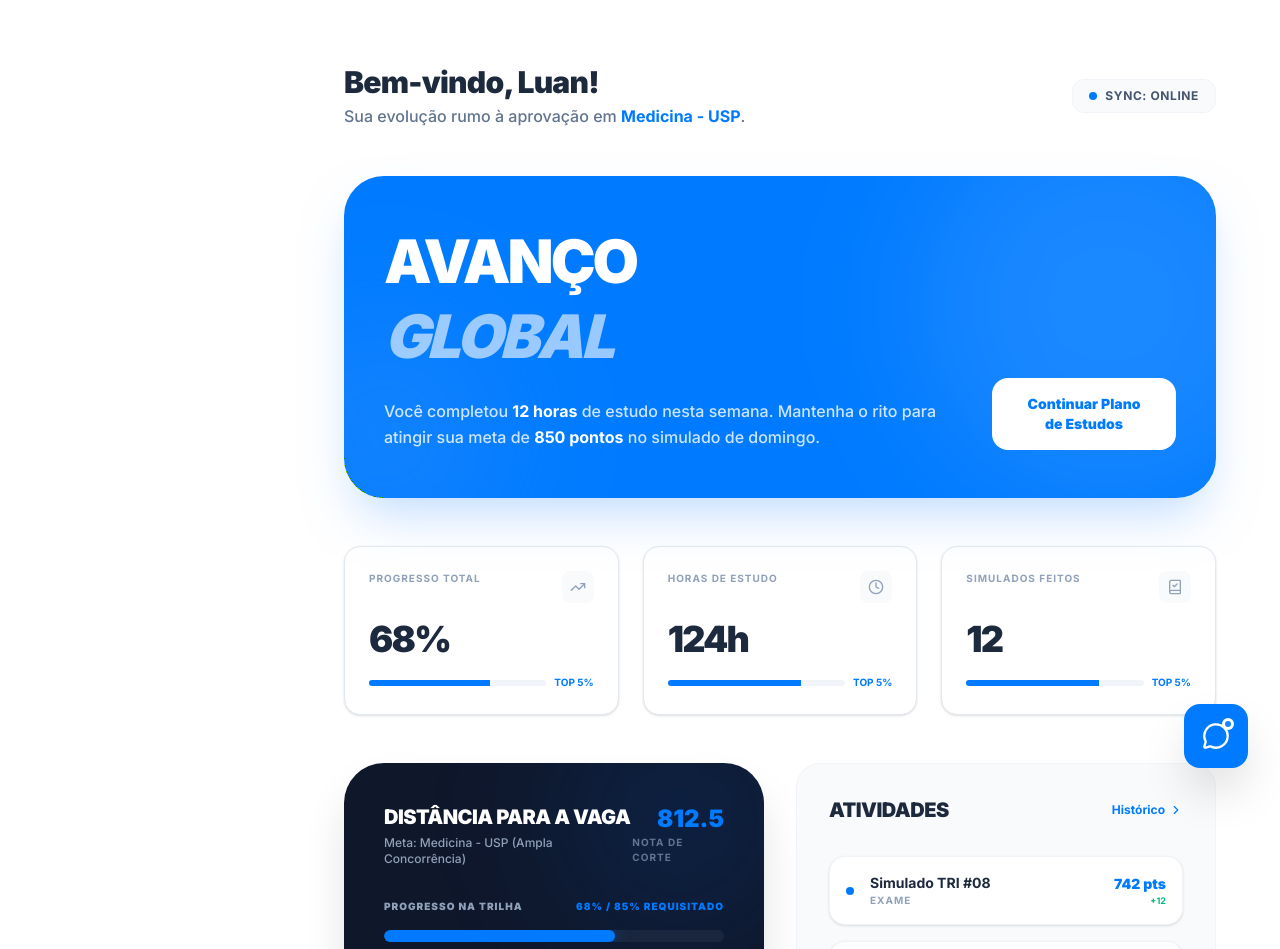
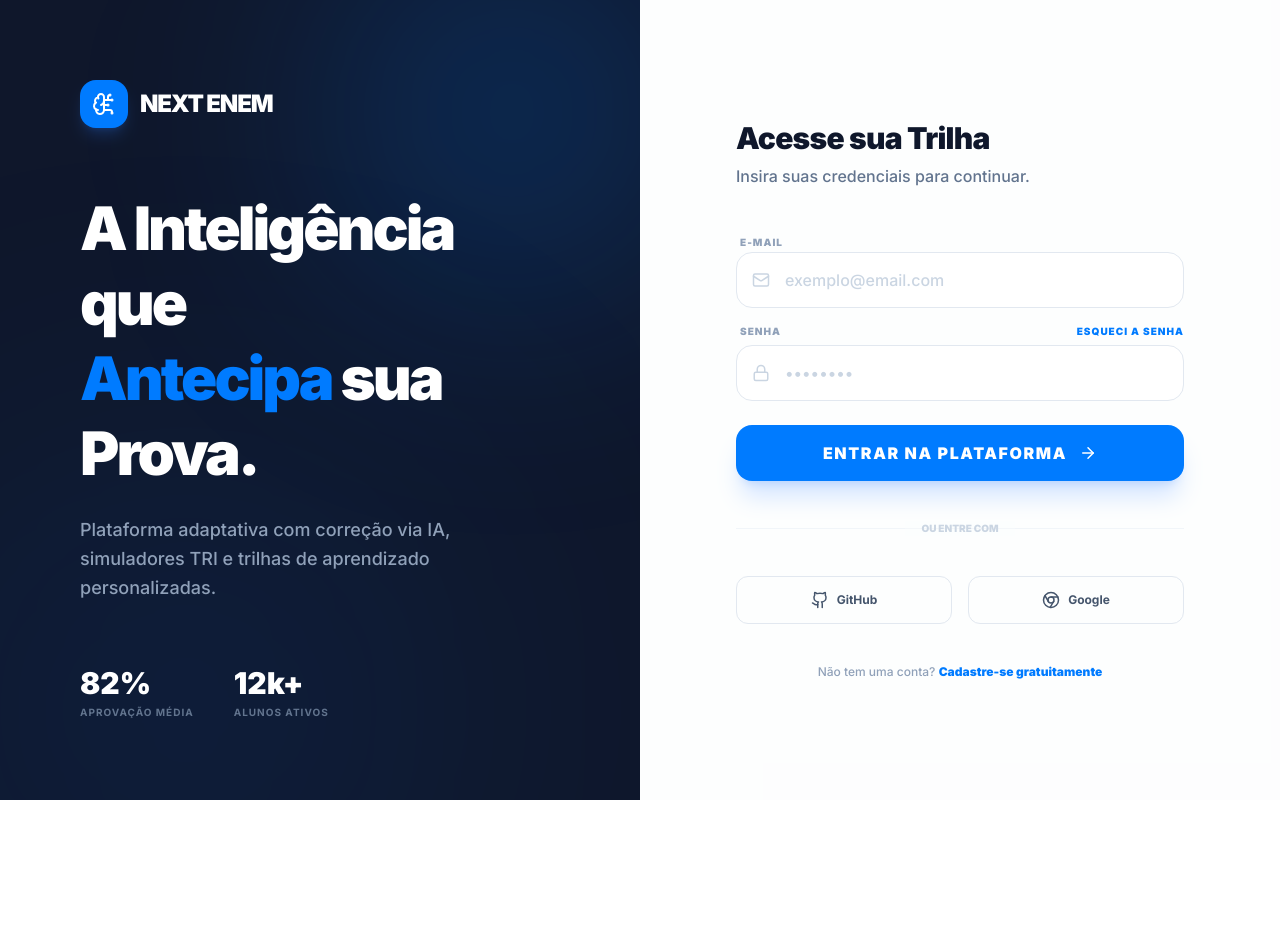
Before and after one commit to luanram0s/nextenem-, a React (Vite) app: page / in a window 1280 px wide. Shown: the top 949 px of the page. After the commit the page ends 800 px from the top, so only its background shows below. Built offline with nearby package versions, Linux system fonts and the light colour scheme.

Commit message:
feat: Implement user authentication and login page
Adds a login page and integrates authentication flow into the application.
Users must now log in to access the main dashboard and features.
The sidebar now includes a logout button.
Persistent login state is maintained using localStorage.

```diff
--- a/src/App.tsx
+++ b/src/App.tsx
@@ -4,10 +4,15 @@ import Dashboard from './pages/Dashboard';
 import StudyRoom from './pages/StudyRoom';
 import Simulados from './pages/Simulados';
 import Redacao from './pages/Redacao';
+import Login from './pages/Login';
 import LaraChat from './components/LaraChat';
 import { motion, AnimatePresence } from 'motion/react';
 
 export default function App() {
+  const [isLoggedIn, setIsLoggedIn] = useState(() => {
+    return localStorage.getItem('next_enem_auth') === 'true';
+  });
+
   const [activeTab, setActiveTab] = useState(() => {
     return localStorage.getItem('next_enem_active_tab') || 'dashboard';
   });
@@ -16,6 +21,20 @@ export default function App() {
   useEffect(() => {
     localStorage.setItem('next_enem_active_tab', activeTab);
   }, [activeTab]);
+
+  const handleLogin = () => {
+    setIsLoggedIn(true);
+    localStorage.setItem('next_enem_auth', 'true');
+  };
+
+  const handleLogout = () => {
+    setIsLoggedIn(false);
+    localStorage.setItem('next_enem_auth', 'false');
+  };
+
+  if (!isLoggedIn) {
+    return <Login onLogin={handleLogin} />;
+  }
 
   const renderContent = () => {
     switch (activeTab) {
@@ -44,9 +63,10 @@ export default function App() {
         setActiveTab={setActiveTab}
         isOpen={isSidebarOpen}
         setIsOpen={setIsSidebarOpen}
+        onLogout={handleLogout}
       />
 
-      <main className="transition-all duration-300 md:ml-[280px] p-8 lg:p-16 max-w-7xl mx-auto">
+      <main className="transition-all duration-300 md:ml-[280px] p-8 lg:p-16 max-w-[1600px] mx-auto">
         <AnimatePresence mode="wait">
           <motion.div
             key={activeTab}
--- a/src/pages/Dashboard.tsx
+++ b/src/pages/Dashboard.tsx
@@ -35,22 +35,26 @@ export default function Dashboard() {
   }, [course]);
 
   return (
-    <div className="space-y-12 animate-in fade-in duration-700">
+    <div className="space-y-12 animate-in fade-in duration-700 bg-transparent">
+      {/* Welcome Header */}
       <div className="flex justify-between items-center">
         <div>
           <h2 className="text-3xl font-black text-slate-800 tracking-tight">Bem-vindo, Luan!</h2>
           <p className="text-slate-500 font-medium mt-1">Sua evolução rumo à aprovação em <span className="text-next-blue font-bold">{course}</span>.</p>
         </div>
         <div className="hidden sm:flex gap-2">
-          <div className="px-4 py-2 bg-slate-50 border border-slate-100 rounded-xl flex items-center gap-2">
-            <div className="w-2 h-2 bg-next-blue rounded-full animate-pulse" />
-            <span className="text-xs font-bold text-slate-600 uppercase tracking-wider">Sync: Online</span>
+          <div className="px-4 py-2 bg-white border border-slate-100 rounded-xl flex items-center gap-2 shadow-sm">
+            <div className="w-2 h-2 bg-emerald-500 rounded-full animate-pulse" />
+            <span className="text-xs font-bold text-slate-600 uppercase tracking-wider">LARA: Ativa</span>
           </div>
         </div>
       </div>
 
+      <div className="grid grid-cols-1 xl:grid-cols-12 gap-12 items-start">
+        {/* COL 2: MAIN CONTENT (8/12) */}
+        <div className="xl:col-span-8 space-y-10">
           <header className="relative py-12 px-10 bg-next-blue rounded-[2.5rem] overflow-hidden shadow-2xl shadow-blue-200">
-        <div className="relative z-10 flex flex-col md:flex-row justify-between items-end gap-8">
+            <div className="relative z-10 flex flex-col justify-between items-start gap-8">
               <div className="max-w-xl">
                 <h1 className="text-5xl md:text-6xl font-black text-white leading-tight tracking-tighter">
                   AVANÇO<br />
@@ -61,17 +65,15 @@ export default function Dashboard() {
                   Mantenha o rito para atingir sua meta de <span className="text-white font-bold">850 pontos</span> no simulado de domingo.
                 </p>
               </div>
-          <button className="bg-white text-next-blue px-8 py-4 rounded-2xl font-black text-sm hover:scale-105 transition-transform flex items-center gap-2">
+              <button className="bg-white text-next-blue px-8 py-4 rounded-2xl font-black text-sm hover:scale-105 transition-transform flex items-center gap-2 shadow-xl shadow-blue-900/10">
                 Continuar Plano de Estudos
               </button>
             </div>
 
-        {/* Abstract shapes for tech vibe */}
             <div className="absolute top-[-20%] right-[-10%] w-96 h-96 bg-white/10 rounded-full blur-3xl" />
             <div className="absolute bottom-[-20%] left-[-10%] w-64 h-64 bg-blue-400/20 rounded-full blur-3xl" />
           </header>
 
-      {/* Stats Grid */}
           <motion.div
             variants={container}
             initial="hidden"
@@ -111,51 +113,9 @@ export default function Dashboard() {
             })}
           </motion.div>
 
-      <div className="grid grid-cols-1 lg:grid-cols-2 gap-8">
-        <section className="p-10 bg-slate-900 rounded-[2.5rem] text-white shadow-2xl shadow-slate-900/20 relative overflow-hidden">
-          <div className="relative z-10 space-y-8">
-            <div className="flex justify-between items-start">
-              <div>
-                <h3 className="text-xl font-black uppercase tracking-tight">Distância para a Vaga</h3>
-                <p className="text-xs text-slate-400 mt-1 font-medium">Meta: Medicina - USP (Ampla Concorrência)</p>
-              </div>
-              <div className="flex flex-col items-end">
-                <span className="text-2xl font-black text-next-blue">812.5</span>
-                <span className="text-[10px] font-bold text-slate-500 uppercase tracking-widest">Nota de Corte</span>
-              </div>
-            </div>
-
-            <div className="space-y-4">
-              <div className="flex justify-between text-[10px] font-black uppercase tracking-widest">
-                <span className="text-slate-400">Progresso na Trilha</span>
-                <span className="text-next-blue">68% / 85% Requisitado</span>
-              </div>
-              <div className="h-3 bg-white/5 rounded-full overflow-hidden">
-                <div className="h-full bg-next-blue w-[68%] rounded-full shadow-[0_0_15px_rgba(0,123,255,0.5)]" />
-              </div>
-            </div>
-
-            <div className="p-5 bg-white/5 rounded-2xl border border-white/5 flex items-center justify-between">
-              <div className="flex items-center gap-4">
-                <div className="w-10 h-10 bg-next-blue/20 rounded-full flex items-center justify-center text-next-blue">
-                  <Target size={20} />
-                </div>
-                <div>
-                  <p className="text-xs font-black">Faltam ~120 questões</p>
-                  <p className="text-[10px] text-slate-500">Média TRI necessária: 780+</p>
-                </div>
-              </div>
-              <ChevronRight size={16} className="text-slate-600" />
-            </div>
-          </div>
-
-          {/* Abstract background shape */}
-          <div className="absolute top-[-20%] right-[-10%] w-64 h-64 bg-next-blue/10 rounded-full blur-3xl pointer-events-none" />
-        </section>
-
-        <section className="p-8 bg-slate-50 rounded-3xl border border-slate-100">
+          <section className="p-8 bg-white border border-slate-100 rounded-3xl shadow-sm">
             <div className="flex items-center justify-between mb-8">
-            <h3 className="text-xl font-black text-slate-800 uppercase tracking-tight">Atividades</h3>
+              <h3 className="text-xl font-black text-slate-800 uppercase tracking-tight">Atividade Recente</h3>
               <button className="text-xs font-bold text-next-blue flex items-center gap-1 hover:underline">
                 Histórico <ChevronRight size={14} />
               </button>
@@ -166,9 +126,11 @@ export default function Dashboard() {
                 { title: 'Módulo: Geometria', type: 'Estudo', value: '85%', trend: 'OK' },
                 { title: 'Redação: IA e Ética', type: 'Envio', value: '920 pts', trend: '+40' },
               ].map((activity, i) => (
-              <div key={i} className="flex items-center justify-between p-4 bg-white rounded-2xl border border-slate-200/50 shadow-sm">
+                <div key={i} className="flex items-center justify-between p-5 bg-slate-50/50 rounded-2xl border border-slate-100/50 hover:bg-white hover:border-slate-200 transition-all cursor-pointer">
                   <div className="flex items-center gap-4">
-                  <div className="w-2 h-2 rounded-full bg-next-blue" />
+                    <div className="w-10 h-10 bg-white rounded-xl shadow-sm flex items-center justify-center text-next-blue font-black text-xs">
+                      {activity.type[0]}
+                    </div>
                     <div>
                       <p className="text-sm font-bold text-slate-800">{activity.title}</p>
                       <p className="text-[10px] font-bold text-slate-400 uppercase tracking-widest">{activity.type}</p>
@@ -182,19 +144,76 @@ export default function Dashboard() {
               ))}
             </div>
           </section>
+        </div>
 
-        <section className="p-8 border-2 border-dashed border-slate-200 rounded-3xl flex flex-col items-center justify-center text-center space-y-4">
-          <div className="w-16 h-16 bg-white rounded-2xl shadow-xl flex items-center justify-center text-slate-300">
-            <Target size={32} />
+        {/* COL 3: SIDEBAR WIDGETS (4/12) */}
+        <div className="xl:col-span-4 space-y-8">
+          <section className="p-10 bg-slate-900 rounded-[2.5rem] text-white shadow-2xl shadow-slate-900/20 relative overflow-hidden">
+            <div className="relative z-10 space-y-8">
+              <div className="flex justify-between items-start">
+                <div>
+                  <h3 className="text-lg font-black uppercase tracking-tight leading-tight">Radar de <br /> Aprovação</h3>
+                  <p className="text-[10px] text-slate-400 mt-2 font-bold uppercase tracking-widest">{course}</p>
+                </div>
+                <div className="w-12 h-12 bg-white/5 rounded-2xl flex items-center justify-center text-next-blue">
+                  <Target size={24} />
+                </div>
+              </div>
+
+              <div className="space-y-5">
+                <div className="space-y-2">
+                  <div className="flex justify-between text-[10px] font-black uppercase tracking-widest">
+                    <span className="text-slate-400">Geral</span>
+                    <span className="text-next-blue">68% / 85%</span>
+                  </div>
+                  <div className="h-2 bg-white/5 rounded-full overflow-hidden">
+                    <div className="h-full bg-next-blue w-[68%] rounded-full shadow-[0_0_15px_rgba(0,123,255,0.5)]" />
+                  </div>
+                </div>
+
+                <div className="flex items-center justify-between p-4 bg-white/5 rounded-2xl border border-white/5">
+                  <div>
+                    <p className="text-[10px] text-slate-500 font-bold uppercase tracking-widest">Faltam</p>
+                    <p className="text-xl font-black">~120 questões</p>
+                  </div>
+                  <div className="text-right">
+                    <p className="text-[10px] text-slate-500 font-bold uppercase tracking-widest">Média Alvo</p>
+                    <p className="text-xl font-black text-next-blue">780+</p>
+                  </div>
+                </div>
+              </div>
+            </div>
+
+            <div className="absolute top-[-20%] right-[-10%] w-64 h-64 bg-next-blue/10 rounded-full blur-3xl pointer-events-none" />
+          </section>
+
+          <section className="p-8 bg-white border border-slate-100 rounded-3xl space-y-6">
+            <div className="flex items-center gap-2 mb-2">
+              <GraduationCap size={18} className="text-slate-400" />
+              <h3 className="text-sm font-black text-slate-800 uppercase tracking-widest">Próxima Parada</h3>
+            </div>
+
+            <div className="p-6 bg-slate-50 rounded-2xl space-y-4">
+              <div className="flex items-start gap-4">
+                <div className="w-10 h-10 bg-next-blue text-white rounded-xl flex items-center justify-center flex-shrink-0 font-bold shadow-lg shadow-blue-100">
+                  BIO
                 </div>
                 <div>
-            <h3 className="text-lg font-black text-slate-800">Próximo Passo</h3>
-            <p className="text-sm text-slate-500 max-w-xs mt-2 font-medium">Finalize o módulo de Bioquímica para destravar o simulado de Ciências da Natureza.</p>
+                  <h4 className="text-sm font-black text-slate-800">Bioquímica</h4>
+                  <p className="text-xs text-slate-500 font-medium mt-1 leading-relaxed">Finalize este módulo para destravar o simulado Natureza.</p>
                 </div>
-          <button className="mt-4 px-6 py-2 bg-slate-100 text-slate-600 rounded-xl font-bold text-xs hover:bg-slate-200 transition-colors uppercase tracking-widest">
-            Ir para Trilha
+              </div>
+              <button className="w-full py-3 bg-slate-900 text-white rounded-xl font-black text-[10px] uppercase tracking-widest hover:bg-next-blue transition-all">
+                Continuar via LARA
               </button>
+            </div>
+
+            <div className="flex items-center justify-between pt-4 border-t border-slate-50">
+              <span className="text-[10px] font-bold text-slate-400 uppercase tracking-widest">Tempo de Estudo Hoje</span>
+              <span className="text-sm font-black text-slate-800">2h 45m</span>
+            </div>
           </section>
+        </div>
       </div>
     </div>
   );
--- /dev/null
+++ b/src/pages/Login.tsx
@@ -0,0 +1,158 @@
+import React, { useState } from 'react';
+import { motion } from 'motion/react';
+import { BrainCircuit, Mail, Lock, ArrowRight, Github, Chrome } from 'lucide-react';
+import { cn } from '@/src/lib/utils';
+
+interface LoginProps {
+  onLogin: () => void;
+}
+
+export default function Login({ onLogin }: LoginProps) {
+  const [email, setEmail] = useState('');
+  const [password, setPassword] = useState('');
+  const [isLoading, setIsLoading] = useState(false);
+
+  const handleSubmit = (e: React.FormEvent) => {
+    e.preventDefault();
+    setIsLoading(true);
+    // Simulate login
+    setTimeout(() => {
+      setIsLoading(false);
+      onLogin();
+    }, 1500);
+  };
+
+  return (
+    <div className="min-h-screen w-full flex bg-white overflow-hidden font-sans">
+      {/* Left Side: Branding & Visuals */}
+      <div className="hidden lg:flex lg:w-1/2 bg-slate-900 relative p-20 flex-col justify-between overflow-hidden">
+        <div className="relative z-10 flex items-center gap-3">
+          <div className="w-12 h-12 bg-next-blue rounded-2xl flex items-center justify-center shadow-lg shadow-blue-500/20">
+            <BrainCircuit size={24} className="text-white" />
+          </div>
+          <h1 className="text-2xl font-black text-white tracking-tighter uppercase">Next Enem</h1>
+        </div>
+
+        <div className="relative z-10 space-y-6">
+          <motion.h2
+            initial={{ opacity: 0, y: 30 }}
+            animate={{ opacity: 1, y: 0 }}
+            className="text-6xl font-black text-white leading-tight tracking-tighter"
+          >
+            A Inteligência que <br /> <span className="text-next-blue">Antecipa</span> sua Prova.
+          </motion.h2>
+          <p className="text-slate-400 text-lg max-w-md font-medium leading-relaxed">
+            Plataforma adaptativa com correção via IA, simuladores TRI e trilhas de aprendizado personalizadas.
+          </p>
+        </div>
+
+        <div className="relative z-10 flex gap-10">
+          <div>
+            <p className="text-3xl font-black text-white">82%</p>
+            <p className="text-[10px] font-bold text-slate-500 uppercase tracking-widest mt-1">Aprovação Média</p>
+          </div>
+          <div>
+            <p className="text-3xl font-black text-white">12k+</p>
+            <p className="text-[10px] font-bold text-slate-500 uppercase tracking-widest mt-1">Alunos Ativos</p>
+          </div>
+        </div>
+
+        {/* Abstract shapes */}
+        <div className="absolute top-[-10%] right-[-10%] w-96 h-96 bg-next-blue/20 rounded-full blur-[120px]" />
+        <div className="absolute bottom-[-20%] left-[-10%] w-[500px] h-[500px] bg-next-blue/10 rounded-full blur-[150px]" />
+      </div>
+
+      {/* Right Side: Login Form */}
+      <div className="w-full lg:w-1/2 flex items-center justify-center p-8 md:p-20 bg-slate-50/30">
+        <motion.div
+          initial={{ opacity: 0, x: 20 }}
+          animate={{ opacity: 1, x: 0 }}
+          className="w-full max-w-md space-y-10"
+        >
+          <div className="text-center lg:text-left">
+            <h3 className="text-3xl font-black text-slate-900 tracking-tight">Acesse sua Trilha</h3>
+            <p className="text-slate-500 mt-2 font-medium">Insira suas credenciais para continuar.</p>
+          </div>
+
+          <form onSubmit={handleSubmit} className="space-y-6">
+            <div className="space-y-4">
+              <div className="group space-y-1.5">
+                <label className="text-[10px] font-black text-slate-400 uppercase tracking-widest ml-1">E-mail</label>
+                <div className="relative">
+                  <div className="absolute left-4 top-1/2 -translate-y-1/2 text-slate-300 group-focus-within:text-next-blue transition-colors">
+                    <Mail size={18} />
+                  </div>
+                  <input
+                    type="email"
+                    required
+                    value={email}
+                    onChange={(e) => setEmail(e.target.value)}
+                    placeholder="exemplo@email.com"
+                    className="w-full h-14 pl-12 pr-4 bg-white border border-slate-200 rounded-2xl outline-none focus:border-next-blue/30 focus:ring-4 focus:ring-next-blue/5 transition-all text-slate-700 font-medium placeholder:text-slate-300"
+                  />
+                </div>
+              </div>
+
+              <div className="group space-y-1.5">
+                <div className="flex justify-between items-end ml-1">
+                  <label className="text-[10px] font-black text-slate-400 uppercase tracking-widest">Senha</label>
+                  <a href="#" className="text-[10px] font-black text-next-blue uppercase tracking-widest hover:underline">Esqueci a senha</a>
+                </div>
+                <div className="relative">
+                  <div className="absolute left-4 top-1/2 -translate-y-1/2 text-slate-300 group-focus-within:text-next-blue transition-colors">
+                    <Lock size={18} />
+                  </div>
+                  <input
+                    type="password"
+                    required
+                    value={password}
+                    onChange={(e) => setPassword(e.target.value)}
+                    placeholder="••••••••"
+                    className="w-full h-14 pl-12 pr-4 bg-white border border-slate-200 rounded-2xl outline-none focus:border-next-blue/30 focus:ring-4 focus:ring-next-blue/5 transition-all text-slate-700 font-medium placeholder:text-slate-300"
+                  />
+                </div>
+              </div>
+            </div>
+
+            <button
+              type="submit"
+              disabled={isLoading}
+              className="w-full h-14 bg-next-blue hover:bg-blue-600 disabled:bg-slate-300 text-white rounded-2xl font-black uppercase tracking-widest shadow-xl shadow-blue-500/20 active:scale-95 transition-all flex items-center justify-center gap-3 overflow-hidden"
+            >
+              {isLoading ? (
+                <div className="w-5 h-5 border-2 border-white/30 border-t-white rounded-full animate-spin" />
+              ) : (
+                <>
+                  Entrar na Plataforma
+                  <ArrowRight size={18} />
+                </>
+              )}
+            </button>
+          </form>
+
+          <div className="relative">
+            <div className="absolute inset-0 flex items-center">
+              <div className="w-full border-t border-slate-100"></div>
+            </div>
+            <div className="relative flex justify-center text-[10px] uppercase font-black text-slate-300">
+              <span className="bg-slate-50/30 px-4">Ou entre com</span>
+            </div>
+          </div>
+
+          <div className="grid grid-cols-2 gap-4">
+            <button className="h-12 border border-slate-200 rounded-xl flex items-center justify-center gap-2 hover:bg-slate-50 transition-all font-bold text-slate-600 text-xs">
+              <Github size={18} /> GitHub
+            </button>
+            <button className="h-12 border border-slate-200 rounded-xl flex items-center justify-center gap-2 hover:bg-slate-50 transition-all font-bold text-slate-600 text-xs">
+              <Chrome size={18} /> Google
+            </button>
+          </div>
+
+          <p className="text-center text-xs text-slate-400 font-medium">
+            Não tem uma conta? <a href="#" className="text-next-blue font-black hover:underline">Cadastre-se gratuitamente</a>
+          </p>
+        </motion.div>
+      </div>
+    </div>
+  );
+}
```
Also changed, not shown: src/components/layout/Sidebar.tsx (+12 -2 lines). Lines whose indentation alone changed are shown as unchanged.
